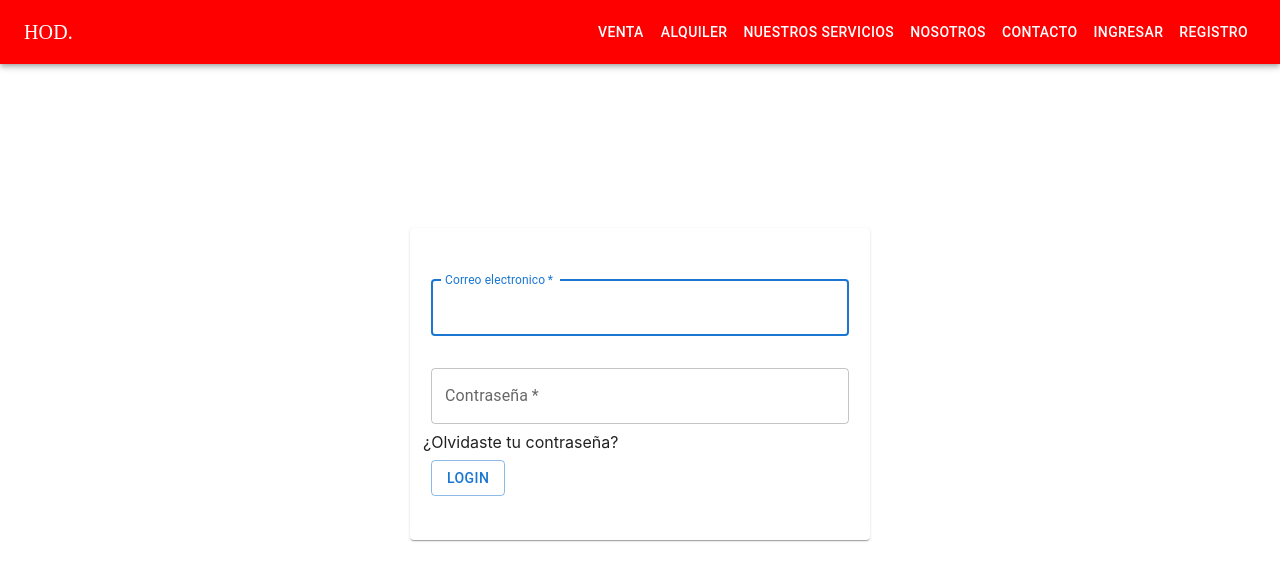
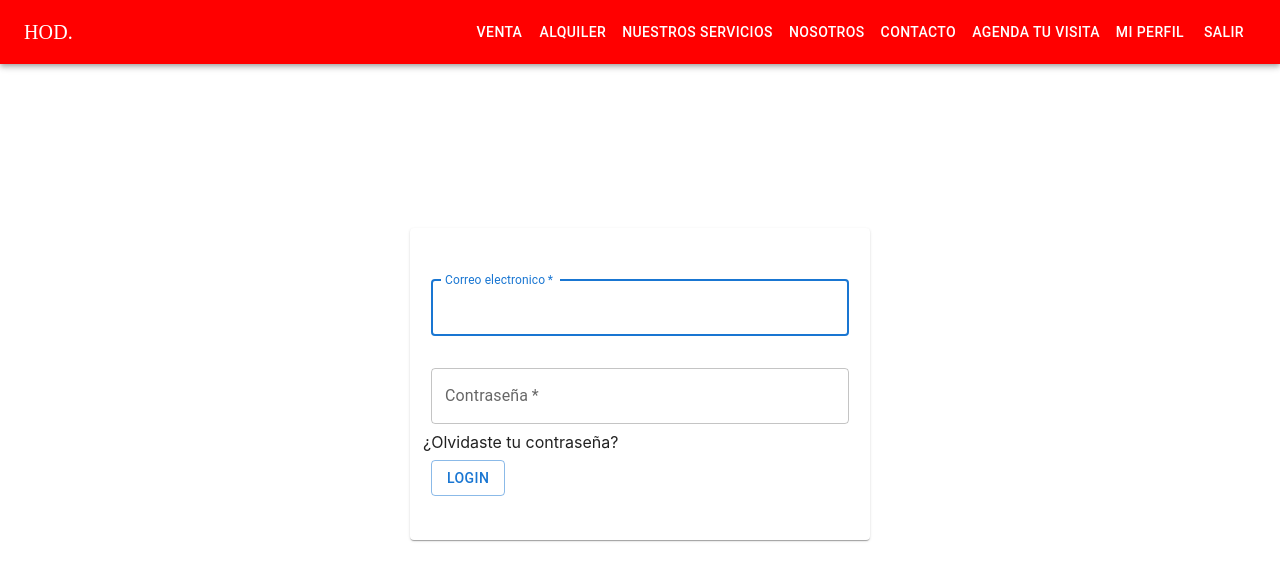
Before and after one commit to gerpag/Real-Estate-App, a React (Create React App) app in the folder front/: page /login in a window 1280 px wide. Shown: the top 580 px of the page. Built offline with nearby package versions, Linux system fonts and the light colour scheme.

Commit message:
en esta rama modificamos el estado de redux y los componentes login y navbar para manejar persistencia desde back

```diff
--- a/front/src/components/Navbar.jsx
+++ b/front/src/components/Navbar.jsx
@@ -6,7 +6,7 @@ import Typography from "@mui/material/Typography";
 import Button from "@mui/material/Button";
 import { Link } from "react-router-dom";
 import axios from "axios";
-import { setUser, userInitialState } from "../state/user";
+import { setUser } from "../state/user";
 import { useNavigate } from "react-router";
 import { useSelector, useDispatch } from "react-redux";
 
@@ -22,12 +22,12 @@ function Navbar() {
         withCredentials: true,
         credentials: "include",
       })
-      .then((res) => res.data)
       .then(() => {
-        dispatch(setUser(userInitialState));
-        localStorage.removeItem("reduxState");
-        console.log(user);
+        dispatch(setUser(null));
         navigate("/");
+      })
+      .catch((error) => {
+        console.error("Logout failed", error);
       });
   };
 
@@ -44,27 +44,25 @@ function Navbar() {
           </Typography>
           <Button color="inherit">Venta</Button>
           <Button color="inherit">Alquiler</Button>
-
           <Button color="inherit">Nuestros servicios</Button>
-
           <Button color="inherit">Nosotros</Button>
           <Button color="inherit">Contacto</Button>
 
-          {user.email === null ? (
+          {user ? (
+            <>
+              <Button color="inherit">Agenda tu visita</Button>
+              <Button color="inherit">Mi perfil</Button>
+              <Button color="inherit" onClick={handleLogout}>
+                Salir
+              </Button>
+            </>
+          ) : (
             <>
               <Button color="inherit" to={"/login"} component={Link}>
                 Ingresar
               </Button>
               <Button color="inherit" to={"/register"} component={Link}>
                 Registro
-              </Button>{" "}
-            </>
-          ) : (
-            <>
-              <Button color="inherit">Agenda tu visita</Button>
-              <Button color="inherit">Mi perfil</Button>
-              <Button color="inherit" onClick={handleLogout}>
-                Salir
               </Button>
             </>
           )}
@@ -73,4 +71,5 @@ function Navbar() {
     </Box>
   );
 }
+
 export default Navbar;
--- a/front/src/state/store.js
+++ b/front/src/state/store.js
@@ -1,23 +1,10 @@
 import { configureStore } from "@reduxjs/toolkit";
-
 import reducerUser from "./user";
-
-
-const persistenceState = localStorage.getItem("reduxState")
-  ? JSON.parse(localStorage.getItem("reduxState"))
-  : {};
 
 const store = configureStore({
   reducer: {
     user: reducerUser,
-
   },
-  preloadedState: persistenceState,
-});
-
-store.subscribe(() => {
-  const state = store.getState();
-  localStorage.setItem("reduxState", JSON.stringify(state));
 });
 
 export default store;
--- a/front/src/views/Login.jsx
+++ b/front/src/views/Login.jsx
@@ -35,6 +35,15 @@ const Login = () => {
       alert("Login successful");
       const userData = response.data;
       dispatch(setUser(userData));
+
+      // Redirige a la ruta "/me" en el backend
+      const meResponse = await axios.get("http://localhost:3001/api/user/me", {
+        withCredentials: true,
+        credentials: "include",
+      });
+
+      const meData = meResponse.data;
+      dispatch(setUser(meData));
 
       navigate("/");
     } catch (error) {
```
